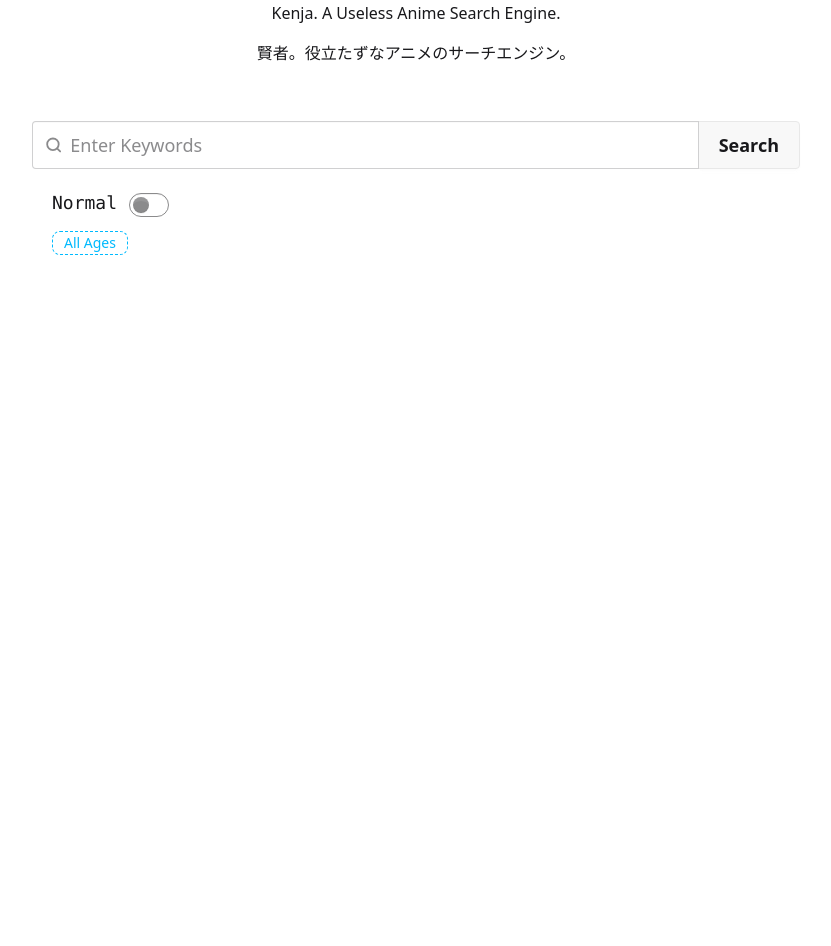
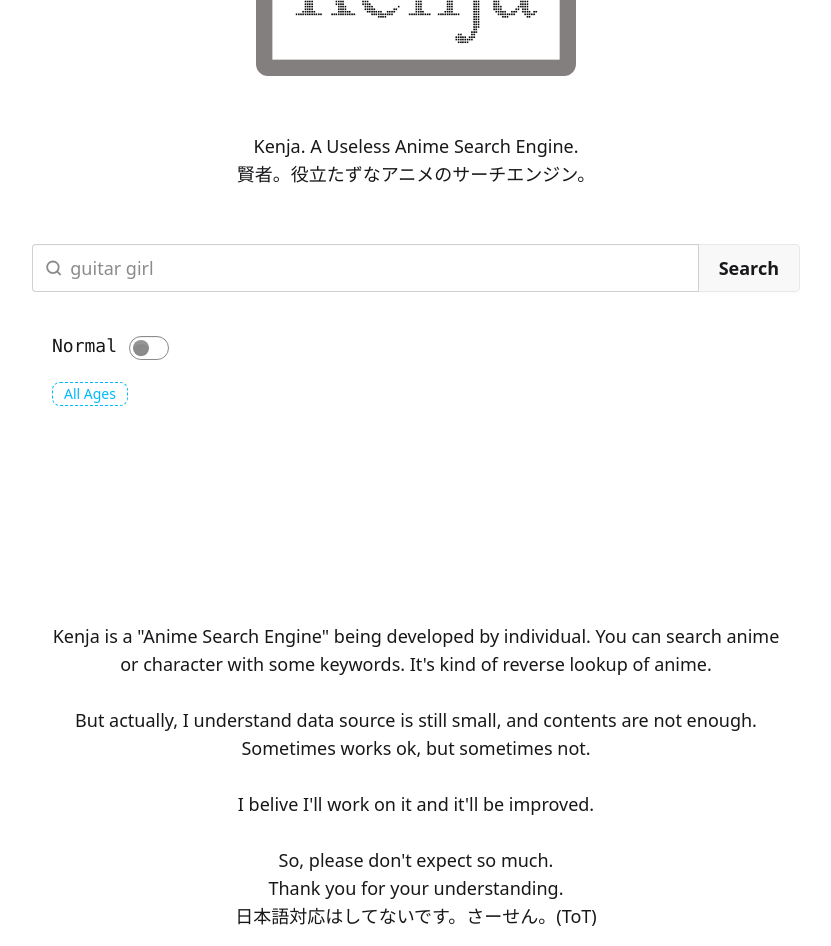
Before and after one commit to honehone12/kenja-web, a SvelteKit app: page / in a window 1280 px wide. Shown: the part 460-1406 px from the top of the page, without its empty margins (224-1055 px from the left). Before the commit the page ends 800 px from the top, so only its background shows below. Built offline with nearby package versions, Linux system fonts and the light colour scheme.

Commit message:
added some infomations

```diff
--- a/src/lib/components/SearchInput.svelte
+++ b/src/lib/components/SearchInput.svelte
@@ -17,7 +17,7 @@
                     name="keyword"
                     required
                     maxlength="50"
-                    placeholder="Enter Keywords"
+                    placeholder="guitar girl"
                     id="keyword"
                 >
             </label>
@@ -28,7 +28,7 @@
                 Search
             </button>
         </div>
-        <div class="mt-5 ml-5">
+        <div class="mt-10 ml-5">
             <label for="rating">
                 <span class="font-mono text-lg text-{toggleColor} mr-2">
                     {toggleText}
@@ -44,7 +44,7 @@
             </label>
         </div>
     </form>
-    <div class="mt-3 ml-5">
+    <div class="mt-5 ml-5">
         {#if isHentai}
             <div class="badge badge-dash badge-secondary text-sm">
                 I am over 18 years old.
--- a/src/routes/+page.svelte
+++ b/src/routes/+page.svelte
@@ -3,17 +3,37 @@
 </script>
 
 <div class="hero h-screen">
-
     <div class="hero-content flex-col w-screen max-w-3xl">
-        <figure class="mb-10">
+        <figure class="mb-10 mt-50">
             <img
                 src="KenjaMedium.png"
                 alt="Kenja logo with english and japanese kanji"
                 class="rounded-xl max-w-xs"
             />
         </figure>
-        <p>Kenja. A Useless Anime Search Engine.</p>
-        <p class="mb-10">賢者。役立たずなアニメのサーチエンジン。</p>
+        <div class="text-lg text-center mb-10">
+            <p>Kenja. A Useless Anime Search Engine.</p>
+            <p>賢者。役立たずなアニメのサーチエンジン。</p>
+        </div>
         <SearchInput/>
+        <div class="mt-50 text-lg text-center">
+            <p>
+                Kenja is a "Anime Search Engine" being developed by individual.
+                You can search anime or character with some keywords.
+                It's kind of reverse lookup of anime.
+            </p>
+            <br>
+            <p>
+                But actually, I understand data source is still small,
+                and contents are not enough.
+                Sometimes works ok, but sometimes not.
+            </p>
+            <br>
+            <p>I belive I'll work on it and it'll be improved. </p>
+            <br>
+            <p>So, please don't expect so much.</p>
+            <p>Thank you for your understanding.</p>
+            <p>日本語対応はしてないです。さーせん。(ToT)</p>
+        </div>
     </div>
 </div>
```
